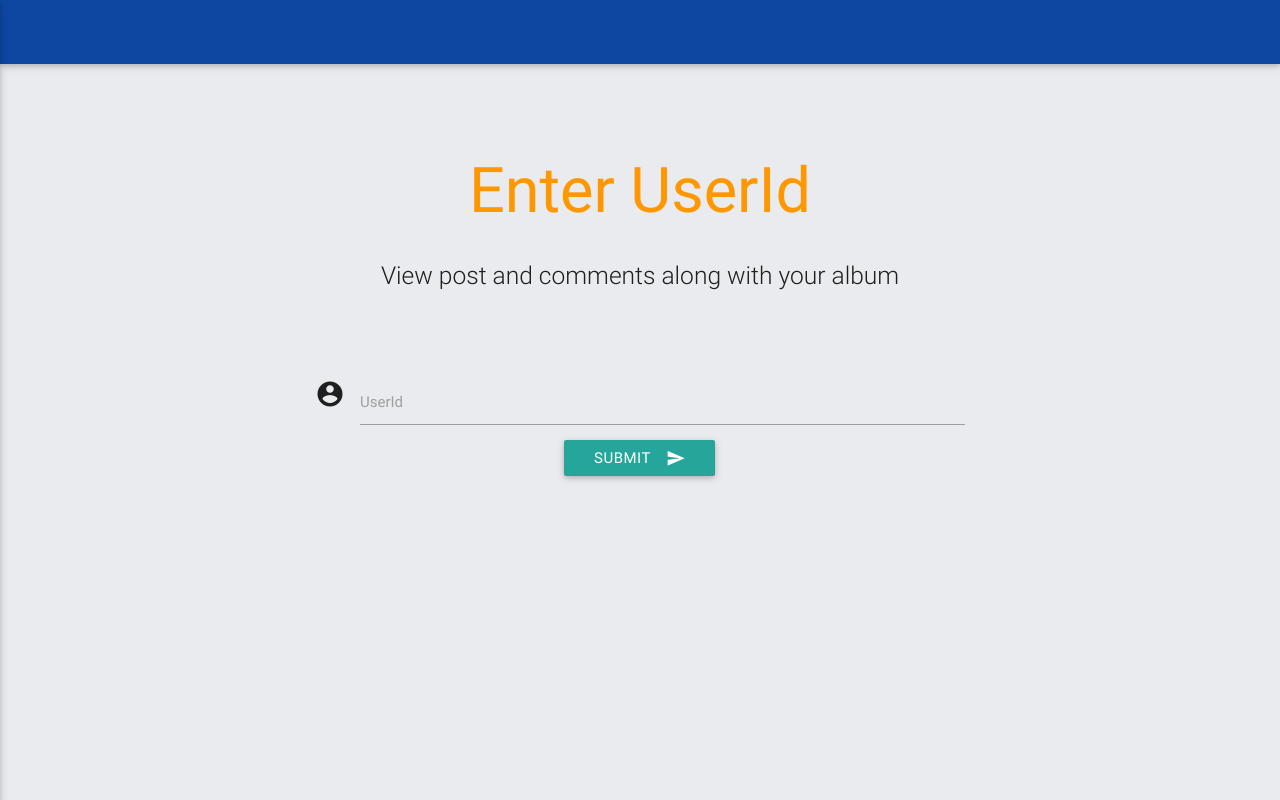
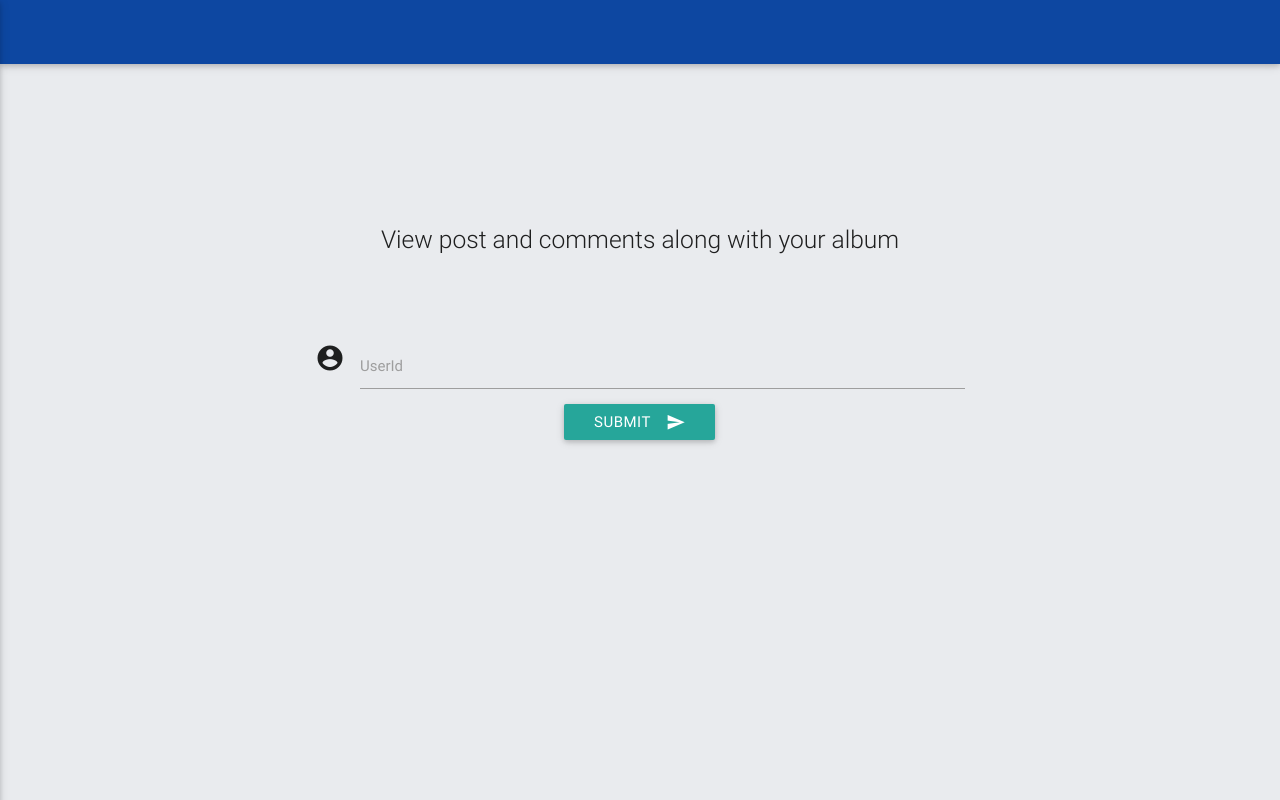
Before and after one commit to postsapp/postsapp, a plain HTML site: page index.html in a window 1280 px wide. Drawn offline with nearby package versions, Linux system fonts and the light colour scheme.

Commit message:
changes in index.html

```diff
--- a/index.html
+++ b/index.html
@@ -50,8 +50,7 @@
   </nav>
   <div class="section no-pad-bot" id="index-banner">
     <div class="container">
-      <br><br>
-      <h1 class="header center orange-text">Enter UserId</h1>
+      <br><br><br><br><br><br>
       <div class="row center">
         <h5 class="header col s12 light">View post and comments along with your album</h5>
       </div>
```
